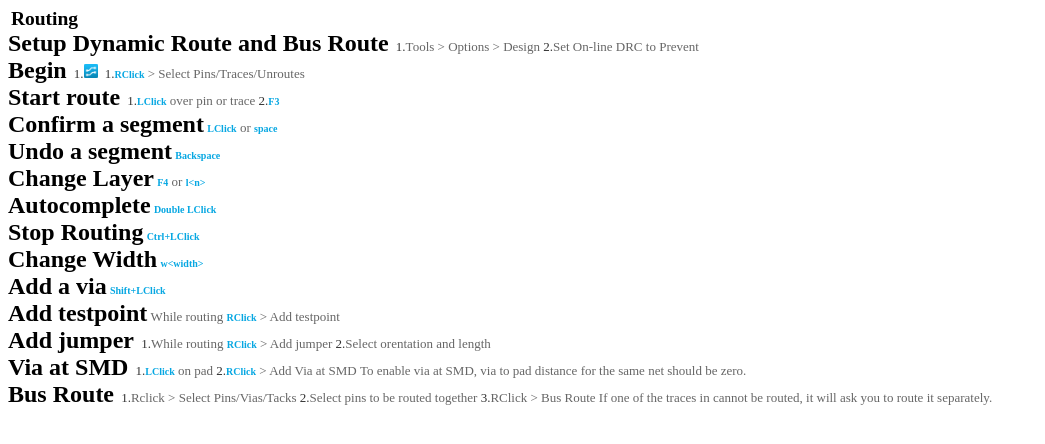
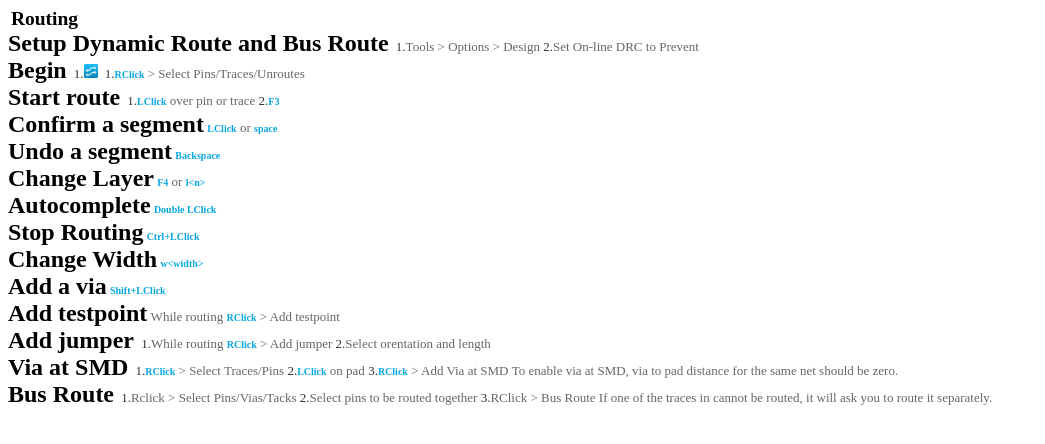
Before and after one commit to clalarco/pads-cheatsheet, a Sphinx documentation site: the page built from source/common/pcb/routing.rst, in a window 1280 px wide. Shown: the top 444 px of the page, without its empty margins (0-1045 px from the left). Built offline with Sphinx 7.4.7, drawn with Linux system fonts in a browser that asks for light colours; some web fonts are replaced; some of the changed lines change nothing that is shown.

Commit message:
Fixing routing doc

```diff
--- a/source/common/pcb/routing.rst
+++ b/source/common/pcb/routing.rst
@@ -68,13 +68,9 @@ Via at SMD
 
 .. only:: pads_std_plus
 
-    #. In Layout (|i-pads-layout|)  ``RClick`` > Select Traces/Pins
+    In Layout (|i-pads-layout|)
 
-.. only:: pads_maker
-
-    #.  ``RClick`` > Select Traces/Pins
-
-
+#. ``RClick`` > Select Traces/Pins
 #. ``LClick`` on pad
 #. ``RClick`` > Add Via at SMD
 
```
